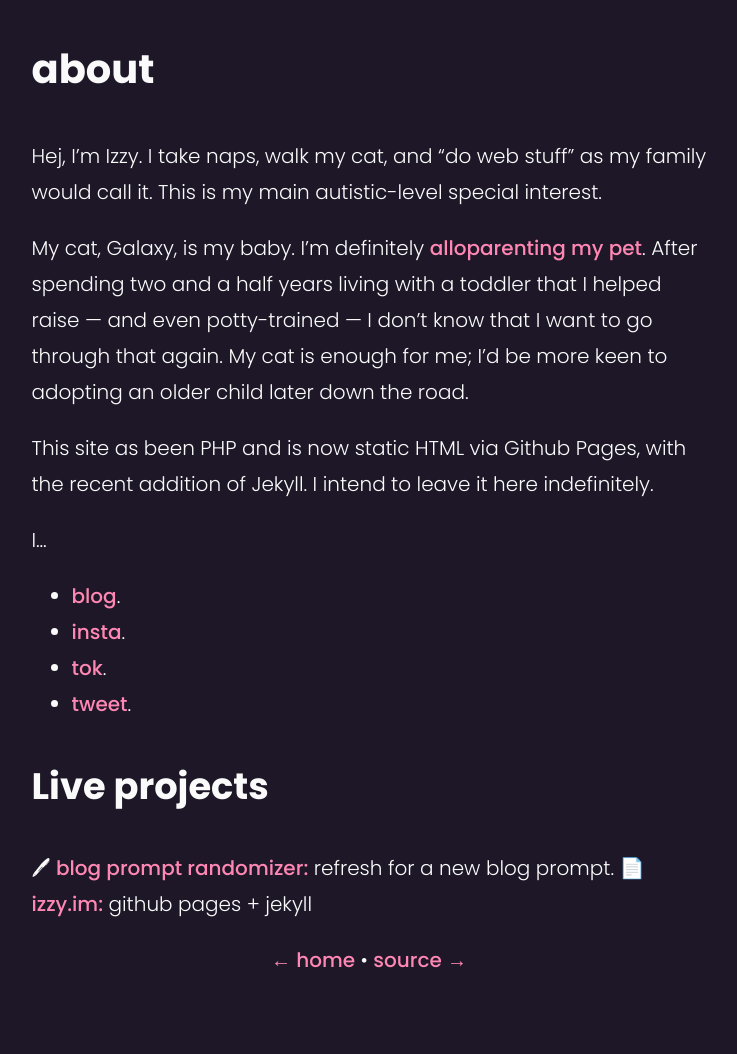
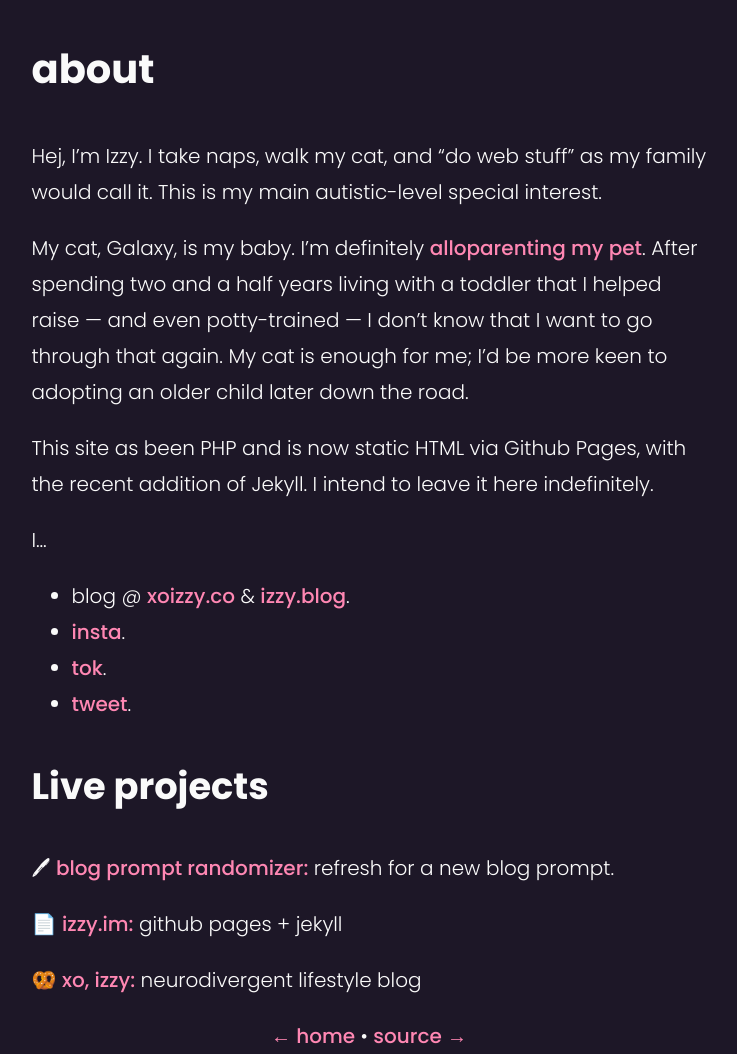
Before and after one commit to autisticjane/autisticjane.github.io, a Jekyll site: the page built from about.md, in a window 1280 px wide. Shown: the whole page, without its empty margins (271-1008 px from the left). Built offline with Jekyll 4.4.1, drawn with Linux system fonts in a browser that asks for light colours; before the commit the page ends 978 px from its top, so only the background shows below that.

Commit message:
Update about.md

```diff
--- a/about.md
+++ b/about.md
@@ -10,11 +10,14 @@ My cat, Galaxy, is my baby. I'm definitely [alloparenting my pet](https://www.sc
 This site as been PHP and is now static HTML via Github Pages, with the recent addition of Jekyll. I intend to leave it here indefinitely.
 
 I...
-* [blog](//izzy.blog).
+* blog @ [xoizzy.co](//xoizzy.co) &amp; [izzy.blog](//izzy.blog).
 * [insta](//instagram.com/xoizzyco/).
 * [tok](//tiktok.com/@xoizzyco/).
 * [tweet](//twitter.com/xoizzyco/).
 
 ## Live projects
 🖊 [blog prompt randomizer:](//blogprompt.xyz) refresh for a new blog prompt.
+
 📄 [izzy.im:](https://github.com/izzylively/izzylively.github.io/) github pages + jekyll
+
+🥨 [xo, izzy:](https://xoizzy.co) neurodivergent lifestyle blog
```
